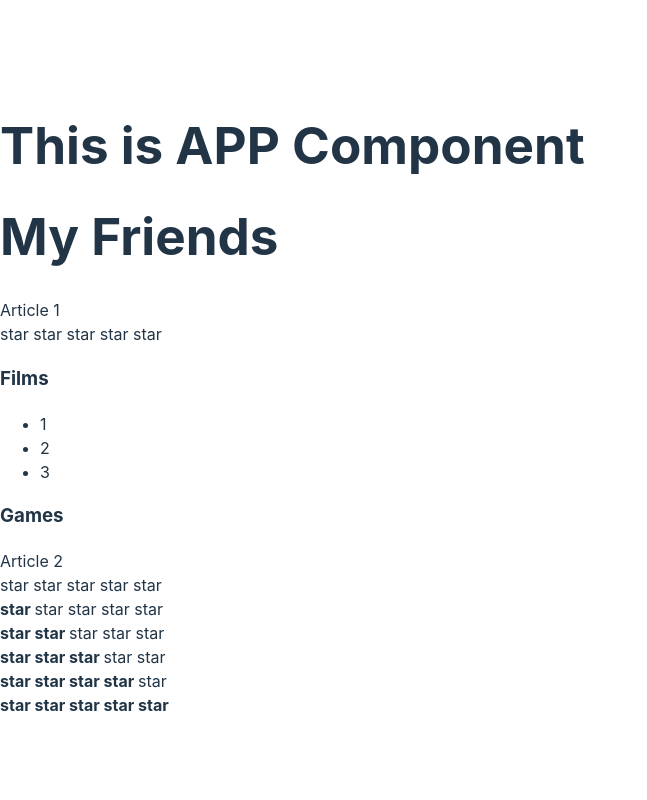
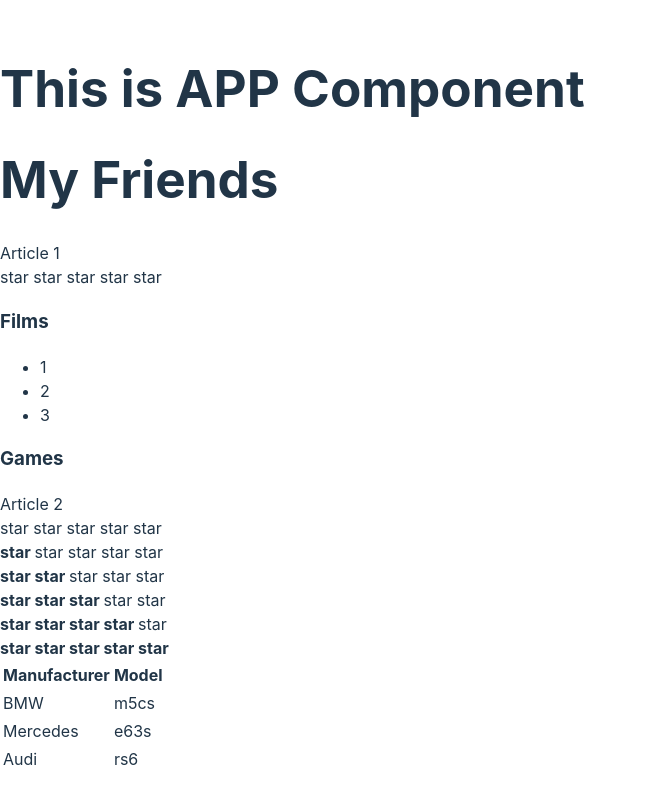
Before and after one commit to Trivium-bv/kabzda, a React (Vite) app: page / in a window 1280 px wide. Shown: the whole page, without its empty margins (0-647 px from the left). Built offline with nearby package versions, Linux system fonts and the light colour scheme; the HTML template or start-up script is replaced by a standard one.

Commit message:
map Cars

```diff
--- a/src/App.tsx
+++ b/src/App.tsx
@@ -1,5 +1,6 @@
 import {Accordion} from "./components/Accordion/Accordion.tsx";
 import {Rating} from "./components/Rating/Rating.tsx";
+import {Cars} from "./components/Cars/Cars.tsx";
 
 const App = () => {
     console.log("App rendering")
@@ -18,6 +19,7 @@ const App = () => {
             <Rating value={3}/>
             <Rating value={4}/>
             <Rating value={5}/>
+            <Cars />
         </div>
     )
 }
--- /dev/null
+++ b/src/components/Cars/Cars.tsx
@@ -0,0 +1,29 @@
+type TopCarType = {
+    manufacturer: string,
+    model: string,
+    key?: number
+}
+
+export const Cars = () => {
+    const topCars = [
+        {manufacturer:'BMW', model:'m5cs'},
+        {manufacturer:'Mercedes', model:'e63s'},
+        {manufacturer:'Audi', model:'rs6'}
+    ]
+    return (
+    <table>
+        <tr>
+            <th>Manufacturer</th>
+            <th>Model</th>
+        </tr>
+        {topCars.map((topCar: TopCarType) => {
+            return (
+                <tr key={Object.keys(topCar)}>
+                    <td>{topCar.manufacturer}</td>
+                    <td>{topCar.model}</td>
+                </tr>
+            )
+        })}
+         </table>
+    )
+}
```
